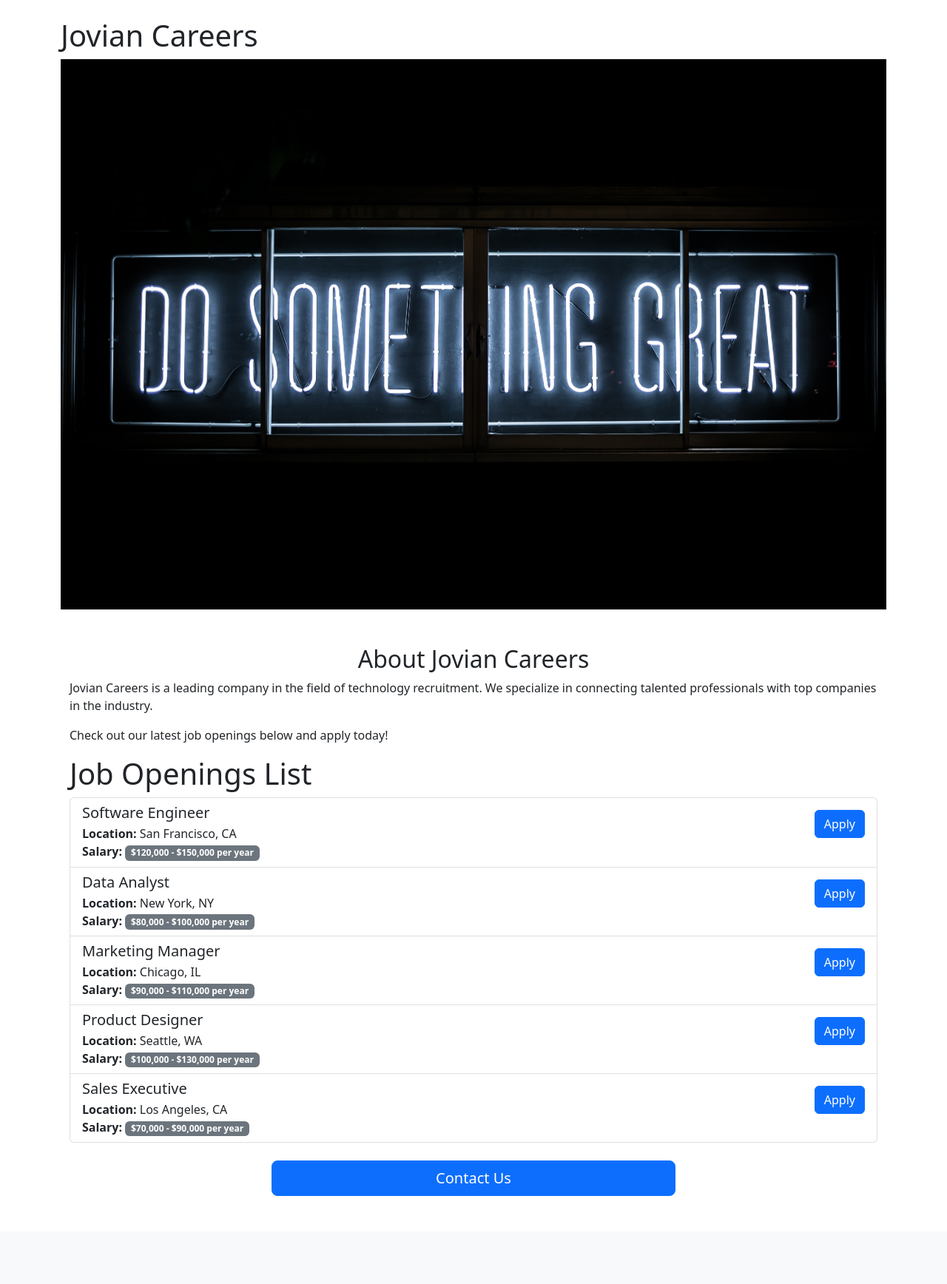
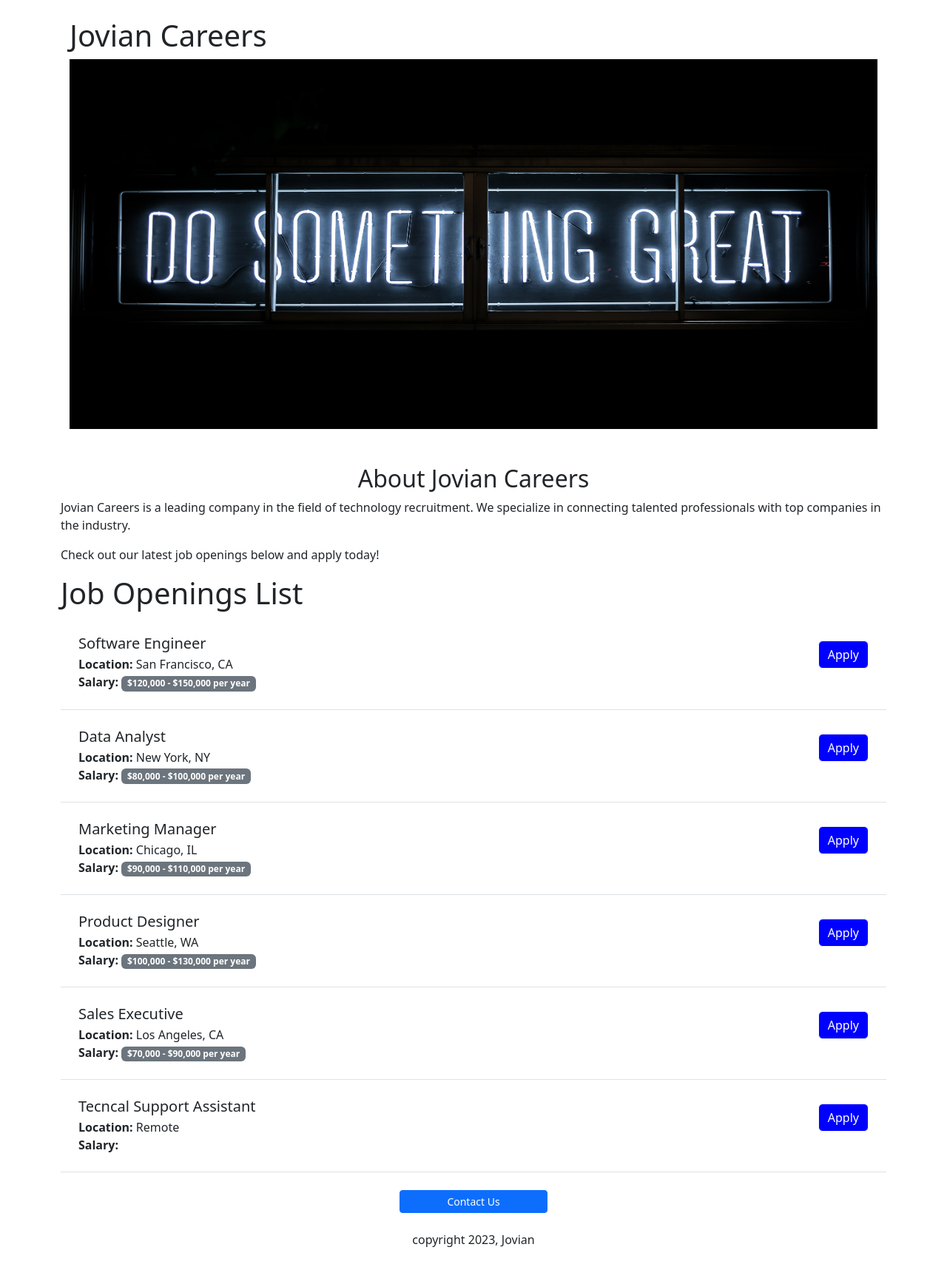
Before and after one commit to obiifeka/jovian-career-website-v2, a Flask app: page / in a window 1280 px wide. Shown: the part 56-1792 px from the top of the page at 74% size. Before the commit the page ends 1673 px from the top, so only its background shows below. Run offline with Flask 2, Linux system fonts and the light colour scheme.

Commit message:
latest commit, improved my landing page features

```diff
--- a/app.py
+++ b/app.py
@@ -1,4 +1,4 @@
-from flask import Flask,redirect,url_for,render_template,request
+from flask import Flask,redirect,url_for,render_template,request,jsonify
 
 app=Flask(__name__)
 
@@ -7,7 +7,8 @@
     {"id": 2, "title": "Data Analyst", "location": "New York, NY", "salary": "$80,000 - $100,000 per year"},
     {"id": 3, "title": "Marketing Manager", "location": "Chicago, IL", "salary": "$90,000 - $110,000 per year"},
     {"id": 4, "title": "Product Designer", "location": "Seattle, WA", "salary": "$100,000 - $130,000 per year"},
-    {"id": 5, "title": "Sales Executive", "location": "Los Angeles, CA", "salary": "$70,000 - $90,000 per year"}
+    {"id": 5, "title": "Sales Executive", "location": "Los Angeles, CA", "salary": "$70,000 - $90,000 per year"},
+     {"id": 6, "title": "Tecncal Support Assistant", "location": "Remote", "salary": ""}
 ]
 
 
@@ -20,6 +21,10 @@
 def index():
         return render_template('index.html',jobs=jobs)
 
+@app.route('/jobs')
+def list_jobs():
+        return jsonify(jobs)
+
 
 if __name__ == '__main__':
     #DEBUG is SET to TRUE. CHANGE FOR PROD
--- /dev/null
+++ b/static/css/jovian.css
@@ -0,0 +1,56 @@
+.container img {
+  width: 100%;
+  height: auto;
+  max-height: 500px;
+}
+
+
+  .btn-light {
+    background-color: blue;
+    color: white;
+    transition: transform 0.5s;
+  }
+  .btn-light:hover {
+    background-color: white;
+    color: blue;
+    transform: scaleX(1.2);
+  }
+.btn-primary {
+    transition: all 0.3s ease;
+    overflow: hidden;
+  }
+
+  .btn-primary:hover {
+    transform: scale(1.2);
+  }
+  .btn-primary{
+    width: 200px;
+  }
+ .btn-primary span {
+  display: inline-block;
+  transition: transform 0.3s ease-in;
+}
+
+.btn-primary:hover span {
+  transform: translateX(-10px);
+  font-weight: bold;
+}
+
+.btn-primary:hover span::before {
+  content: "";
+  display: inline-block;
+  width: 10px;
+  height: 1px;
+  margin-right: 10px;
+  background-color: currentColor;
+  animation: slide-in 1s forwards;
+}
+
+@keyframes slide-in {
+  from {
+    transform: translateX(100%);
+  }
+  to {
+    transform: translateX(0%);
+  }
+}
--- a/templates/base.html
+++ b/templates/base.html
@@ -5,6 +5,8 @@
     <title>{% block title %}{% endblock %}</title>
     <!-- Bootstrap CSS -->
     <link rel="stylesheet" href="https://cdn.jsdelivr.net/npm/bootstrap@5.2.3/dist/css/bootstrap.min.css">
+    <link  href="{{ url_for('static', filename='css/jovian.css') }}"rel="stylesheet" />
+
 </head>
 <body>
     {% include 'navbar.html' %}
--- a/templates/index.html
+++ b/templates/index.html
@@ -2,10 +2,11 @@
 %}
 
 <!-- Image Banner -->
-<div class="container-fluid p-0">
+
+<div class="container-fluid">
   <h1> Jovian Careers</h1>
- <img class="img-fluid" src="{{ url_for('static', filename='images/clark-tibbs-oqStl2L5oxI-unsplash.jpg') }}"
- alt="Jovian Careers Banner" class="w-100">
+  <img src="{{ url_for('static', filename='images/clark-tibbs-oqStl2L5oxI-unsplash.jpg') }}" alt="Jovian Careers Banner">
+</div>
 
 </div>
 
@@ -23,14 +24,7 @@
 {% if jobs %}
 <div class="list-group">
   {% for job in jobs %}
-  <div class="list-group-item d-flex justify-content-between align-items-start">
-    <div>
-      <h5 class="mb-1">{{ job.title }}</h5>
-      <div><strong>Location:</strong> {{ job.location }}</div>
-      <div><strong>Salary:</strong> <span class="badge bg-secondary">{{ job.salary }}</span></div>
-    </div>
-    <a href="#" class="btn btn-primary btn-md mt-2">Apply</a>
-  </div>
+  {% include 'job-item.html' %}
   {% endfor %}
 </div>
 {% else %}
@@ -38,9 +32,14 @@
 {% endif %}
 
 
-<div class="d-grid gap-2 col-6 mx-auto mt-4">
-  <a href="#" class="btn btn-primary btn-lg">Contact Us</a>
+<div class=" col-6 mx-auto mt-4 text-center">
+  <a href="#" class="btn btn-primary btn-sm"><span>Contact Us</span></a>
+  <div class="text-center mt-4">
+    <p>copyright 2023, Jovian</p>
+  </div>
 </div>
+
+
 
 
 </div>
--- /dev/null
+++ b/templates/job-item.html
@@ -0,0 +1,11 @@
+<div class="border-bottom d-flex justify-content-between align-items-start p-4">
+    <div>
+      <h5 class="mb-1">{{ job.title }}</h5>
+      <div><strong>Location:</strong> {{ job.location }}</div>
+      {% if 'salary' in job %}
+      <div><strong>Salary:</strong> <span class="badge bg-secondary">{{ job.salary }}</span>
+       </div>
+       {% endif %}
+    </div>
+    <a href="#" class="btn btn-light btn-md mt-2">Apply</a>
+</div>
```
Also changed, not shown: templates/jobs.html (added).
